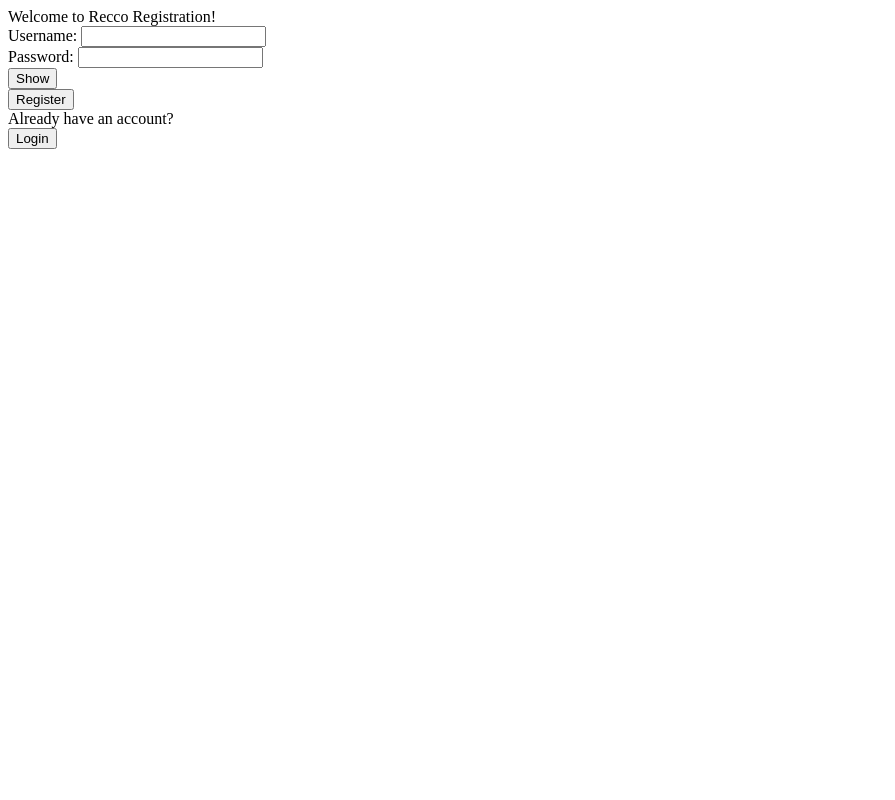
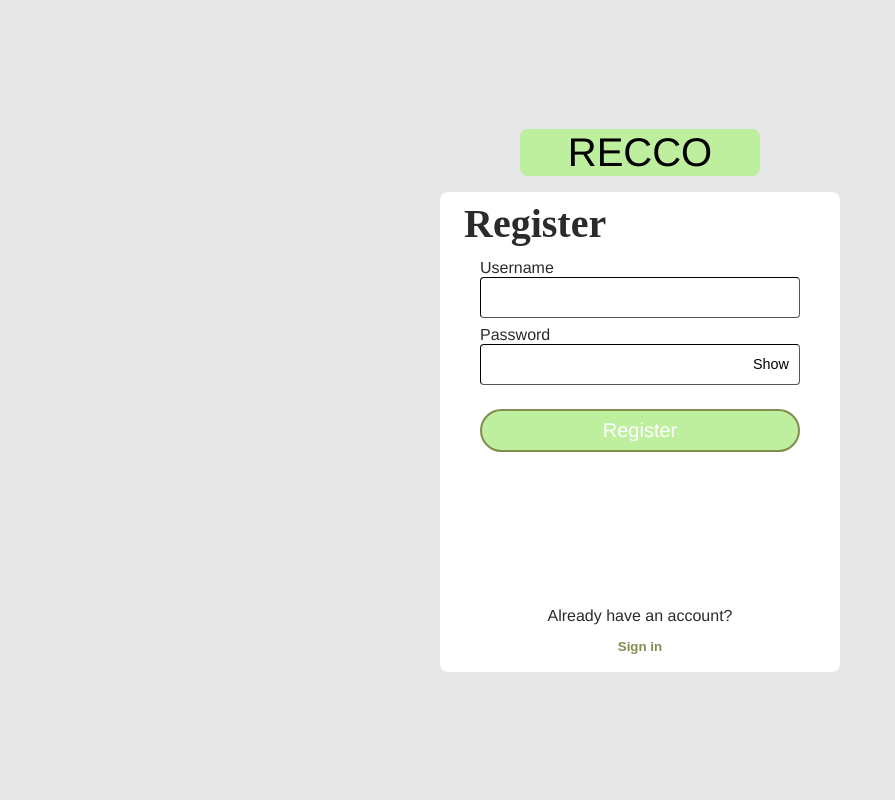
Before and after one commit to JFriendship/Movie-Recommendation-System, a Flask app: page /register in a window 1280 px wide. Shown: the whole page, without its empty margins (0-895 px from the left). Run offline with Flask 3, Linux system fonts and the light colour scheme.

Commit message:
Add Register Page Styling

```diff
--- a/static/css/register.css
+++ b/static/css/register.css
@@ -0,0 +1,187 @@
+:root {
+    --recco-font-family: 'Franklin Gothic Medium', 'Arial Narrow', Arial, sans-serif;
+}
+
+body {
+    margin: 0;
+    padding: 0;
+}
+
+.register-page-wrapper {
+    background-color: #e7e7e7;
+    width: 100%;
+    height: 100vh;
+    display: flex;
+    flex-direction: column;
+    justify-content: center;
+    align-items: center;
+}
+
+.register-wrapper {
+    background-color: #ffffff;
+    border-color: black;
+    border-width: 1px;
+    display: flex;
+    flex-direction: column;
+    gap: 4px;
+    border-radius: 8px;
+    height: 60vh;
+    min-height: 400px;
+    width: 400px;
+    min-width: 400px;
+    align-items: center;
+    justify-content: flex-start;
+}
+
+.website-title-home-button {
+    background-color: #BEEF9E;
+    border: none;
+    border-radius: 8px;
+    font-family: var(--recco-font-family);
+    font-size: 40px;
+    width: 240px;
+    margin-bottom: 16px;
+    cursor: pointer;
+}
+
+.register-form {
+    height: 80%;
+    width: 80%;
+    display: flex;
+    flex-direction: column;
+    align-items: center;
+}
+
+.register-title-text {
+    color: #2b2b2b;
+    font-weight: 600;
+    font-size: 40px;
+    margin-top: 8px;
+    align-self: flex-start;
+    margin-left: 24px;
+}
+
+/* ============
+    Username
+============ */
+.username-wrapper {
+    display: flex;
+    flex-direction: column;
+    width: 100%;
+    margin-top: 8px;
+}
+
+.username-label {
+    color: #2b2b2b;
+    font-weight: 200;
+    font-family: var(--recco-font-family)
+}
+
+.username-input {
+    width: 100%;
+    box-sizing: border-box;
+    padding: 28px 12px 6px;
+    border-radius: 4px;
+    border-width: 1px;
+    border-color: black;
+    padding-block-start: 12px;
+    padding-block-end: 12px;
+    padding-inline-start: 12px;
+    padding-inline-end: 12px;
+}
+
+/* ============
+    Password
+============ */
+
+.password-wrapper {
+    position: relative;
+    display: inline-block;
+    display: flex;
+    flex-direction: column;
+    width: 100%;
+    margin-top: 8px;
+}
+
+.password-label {
+    color: #2b2b2b;
+    font-weight: 200;
+    font-family: var(--recco-font-family)
+}
+
+.password-input-wrapper {
+    height: 100%;
+    width: 100%;
+    display: flex;
+}
+
+.password-input {
+    width: 100%;
+    box-sizing: border-box;
+    padding: 28px 12px 6px;
+    border-radius: 4px;
+    border-width: 1px;
+    border-color: black;
+    padding-block-start: 12px;
+    padding-block-end: 12px;
+}
+
+.password-toggle-button {
+    position: absolute;
+    right: 5px;
+    top: 50%;
+    background: none;
+    border: none;
+    cursor: pointer;
+    font-size: 0.9rem;
+}
+
+/* ============
+    Register Button
+============ */
+
+.register-button {
+    width: 100%;
+    background-color: #BEEF9E;
+    border-radius: 28px;
+    padding: 8px 20px;
+    border: 2px solid #828C51;
+    font-family: var(--recco-font-family);
+    font-weight: 200;
+    font-size: 20px;
+    color: #ffffff;
+
+    margin-top: 24px;
+    cursor: pointer;
+    transition: background-color 0.15s ease-in-out;
+}
+
+.register-button:hover {
+    background-color: #828C51;
+}
+
+/* ============
+    Login Redirect
+============ */
+.has-account-question-text {
+    font-family: var(--recco-font-family);
+    color: #2b2b2b;
+}
+
+.login-button {
+    background: none;
+    border: 2px solid #ffffff;
+    padding: 8px 20px;
+    cursor: pointer;
+    color: #828C51;
+    font-weight: 600;
+    transition: all 0.15s ease-in-out;
+    margin-bottom: 8px;
+    border-radius: 28px;
+}
+
+.login-button:hover {
+    background-color: #BEEF9E;
+    border-color: #828C51;
+    color: #ffffff;
+}
--- a/templates/register.html
+++ b/templates/register.html
@@ -2,25 +2,37 @@
 
 <html>
     <head>
-        <title> Recommendation Regristration </title>
+        <title> RECCO | Register </title>
         <link rel="stylesheet" href="{{ url_for('static', filename='css/register.css') }}">
     </head>
     <body>
-        <div> Welcome to Recco Registration! </div>
-        <form action="/register" method="post">
-            <label for="username"> Username: </label>
-            <input type="text" id="username" name="username"><br>
-            <div class="password-wrapper">
-                <label for="password"> Password: </label>
-                <input type="password" id="password" name="password"><br>
-                <button type="button" id="togglePassword"> Show </button>
+        <div class="register-page-wrapper">
+            <form action="{{ url_for('home') }}" method="get">
+                <button type="submit" class="website-title-home-button"> RECCO </button>
+            </form>
+            <div class="register-wrapper">
+                <div class="register-title-text"> Register </div>
+                <form class="register-form" action="/register" method="post">
+                    <div class="username-wrapper">
+                        <label for="username" class="username-label"> Username </label>
+                        <input type="text" class="username-input" id="username" name="username">
+                    </div>
+                    <div class="password-wrapper">
+                        <label for="password" class="password-label"> Password </label>
+                        <div class="password-input-wrapper">
+                            <input type="password" class="password-input" id="password" name="password">
+                            <button type="button" class="password-toggle-button" id="togglePassword"> Show </button>
+                        </div>
+                    </div>
+                    <input class="register-button" type="submit" value="Register">
+                </form>
+                <div class="has-account-question-text"> Already have an account? </div>
+                <form action="{{ url_for('login') }}" method="get">
+                    <button type="submit" class="login-button"> Sign in </button>
+                </form>
             </div>
-            <input type="submit" value="Register">
-        </form>
-        <div> Already have an account? </div>
-        <form action="{{ url_for('login') }}" method="get">
-            <button type="submit"> Login </button>
-        </form>
+
+        </div>
 
     </body>
     <script src="{{ url_for('static', filename='js/passwordDisplay.js') }}"></script>
```
